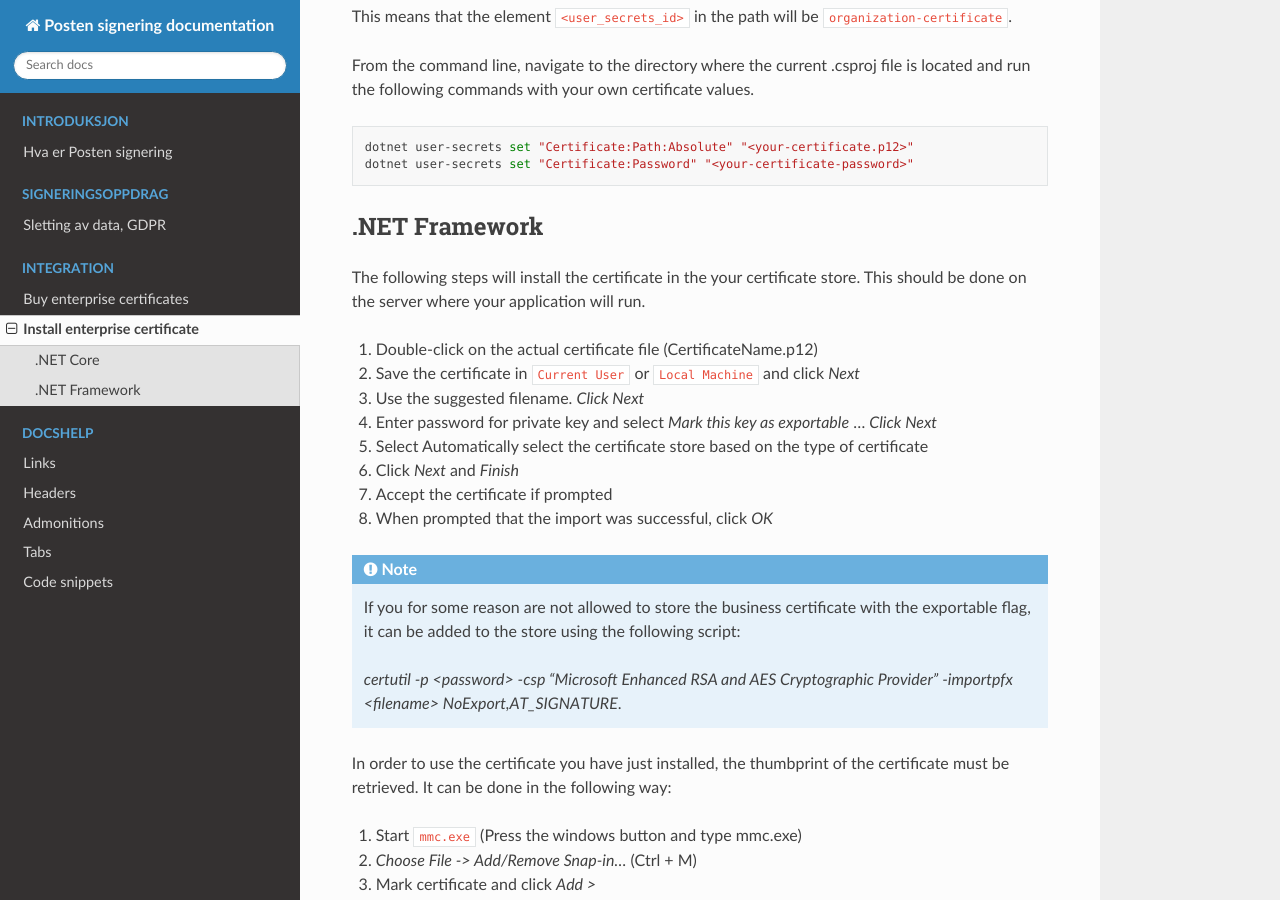
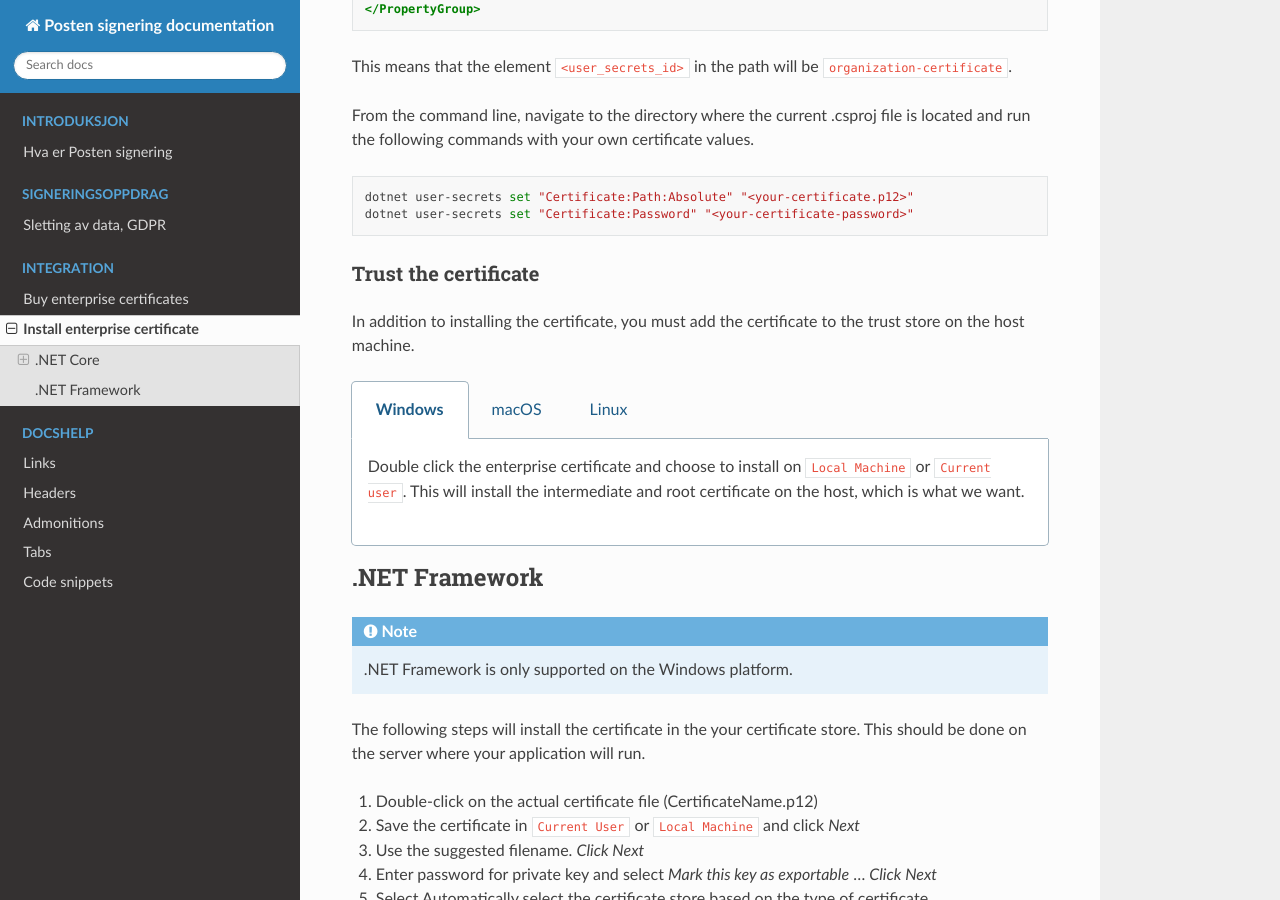
Before and after one commit to ramonarellano/signering-docs, a Sphinx documentation site: the page built from source/install-enterprise-certificate.rst, in a window 1280 px wide and 900 px high, scrolled down 876 px. Built offline with Sphinx 7.4.7 and the Read the Docs theme 2.0.0, drawn with Linux system fonts in a browser that asks for light colours; some of the changed text lies outside the part shown.

Commit message:
Adding .NET Core trust chapter

```diff
--- a/source/install-enterprise-certificate.rst
+++ b/source/install-enterprise-certificate.rst
@@ -9,22 +9,25 @@ support .NET Core, .NET Framework and Java.
 
 
 .NET Core
-##########
+==========
+
+Install the certificate
+________________________
 
 The path and password to the certificate must be put somewhere safe. The path is:
 
 .. tabs::
 
-   .. tab:: Windows
+   .. group-tab:: Windows
 
       %APPDATA%\Microsoft\UserSecrets\<user_secrets_id>\secrets.json
 
 
-   .. tab:: macOS
+   .. group-tab:: macOS
 
       ~/.microsoft/usersecrets/<user_secrets_id>/secrets.json
 
-   .. tab:: Linux
+   .. group-tab:: Linux
 
       ~/.microsoft/usersecrets/<user_secrets_id>/secrets.json
 
@@ -50,8 +53,41 @@ From the command line, navigate to the directory where the current .csproj file
    dotnet user-secrets set "Certificate:Path:Absolute" "<your-certificate.p12>"
    dotnet user-secrets set "Certificate:Password" "<your-certificate-password>"
 
+Trust the certificate
+______________________
+
+In addition to installing the certificate, you must add the certificate to the trust store on the host machine.
+
+.. tabs::
+
+   .. group-tab:: Windows
+
+      Double click the enterprise certificate and choose to install on :code:`Local Machine` or :code:`Current user`. This will install the intermediate and root certificate on the host, which is what we want.
+
+   .. group-tab:: macOS
+
+     #. Open :code:`Keychain Access`
+     #. Choose :code:`login` keychain
+     #. Press the plus-symbol in bottom corner - *Create a new Keychain item*.
+     #. Choose the business certificate and add.
+
+   .. group-tab:: Linux
+
+      Download the root and intermediate certificates from `Difi <https://begrep.difi.no/SikkerDigitalPost/1.2.6/sikkerhet/sertifikathandtering>`_ for your business certificate provider. Note the renaming to have :code:`.crt` ending for :code:`update-ca-certificates`:
+
+      .. code-block:: bash
+
+         sudo cp Buypass_Class_3_Test4_Root_CA.pem /usr/local/share/ca-certificates/Buypass_Class_3_Test4_Root_CA.crt
+         sudo cp Buypass_Class_3_Test4_CA_3.pem /usr/local/share/ca-certificates/Buypass_Class_3_Test4_CA_3.crt
+         sudo update-ca-certificates
+
+
+
 .NET Framework
-###############
+================
+
+.. NOTE::
+   .NET Framework is only supported on the Windows platform.
 
 The following steps will install the certificate in the your certificate store. This should be done on the server where your application will run.
 
```
